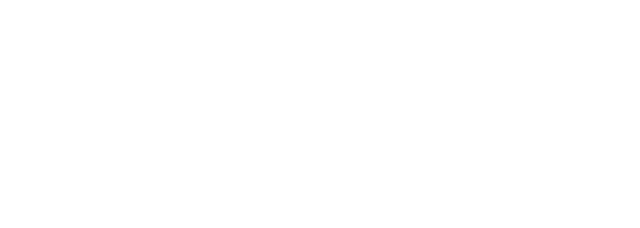
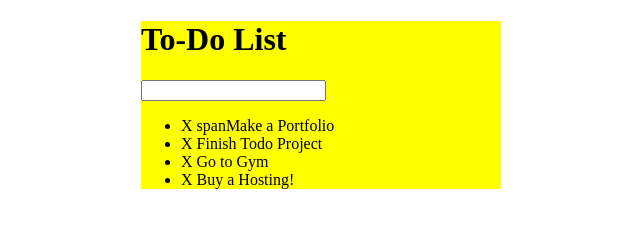
Before and after one commit to dudziol/todo_list_project, a plain HTML site: page index.html in a window 1280 px wide. Shown: the whole page, without its empty margins (319-959 px from the left). Drawn offline with Linux system fonts and the light colour scheme.

Commit message:
basic layout to start with

```diff
--- a/assets/css/todos.css
+++ b/assets/css/todos.css
@@ -0,0 +1,5 @@
+#container{
+	background: yellow;
+	width: 360px;
+	margin: 0 auto;
+}
--- a/assets/js/todos.js
+++ /dev/null
@@ -1 +0,0 @@
-alert("hello");
--- a/index.html
+++ b/index.html
@@ -6,6 +6,18 @@
 	<script type="text/javascript" src="assets/js/lib/jquery-3.3.1.min.js"></script>
 </head>
 <body>
-	<script src="assets/js/todos.js"></script>
+	<div id="container">
+		<h1>To-Do List</h1>
+		<input type="text">
+		<ul>
+			<li><span>X </span>spanMake a Portfolio</li>
+			<li><span>X </span>Finish Todo Project</li>
+			<li><span>X </span>Go to Gym</li>
+			<li><span>X </span>Buy a Hosting!</li>
+		</ul>
+	</div>
+
+
+<script src="assets/js/todos.js"></script>
 </body>
 </html>
```
